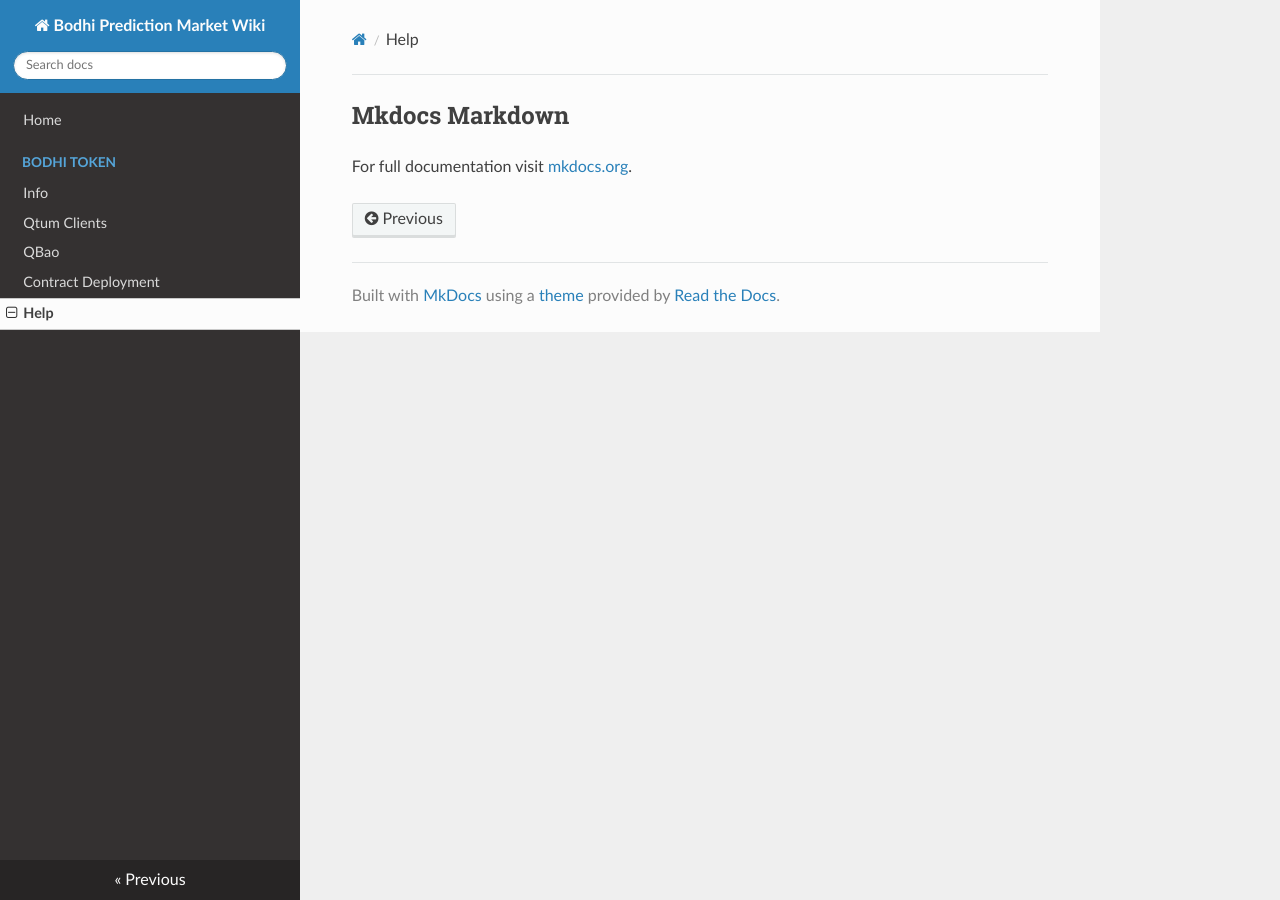
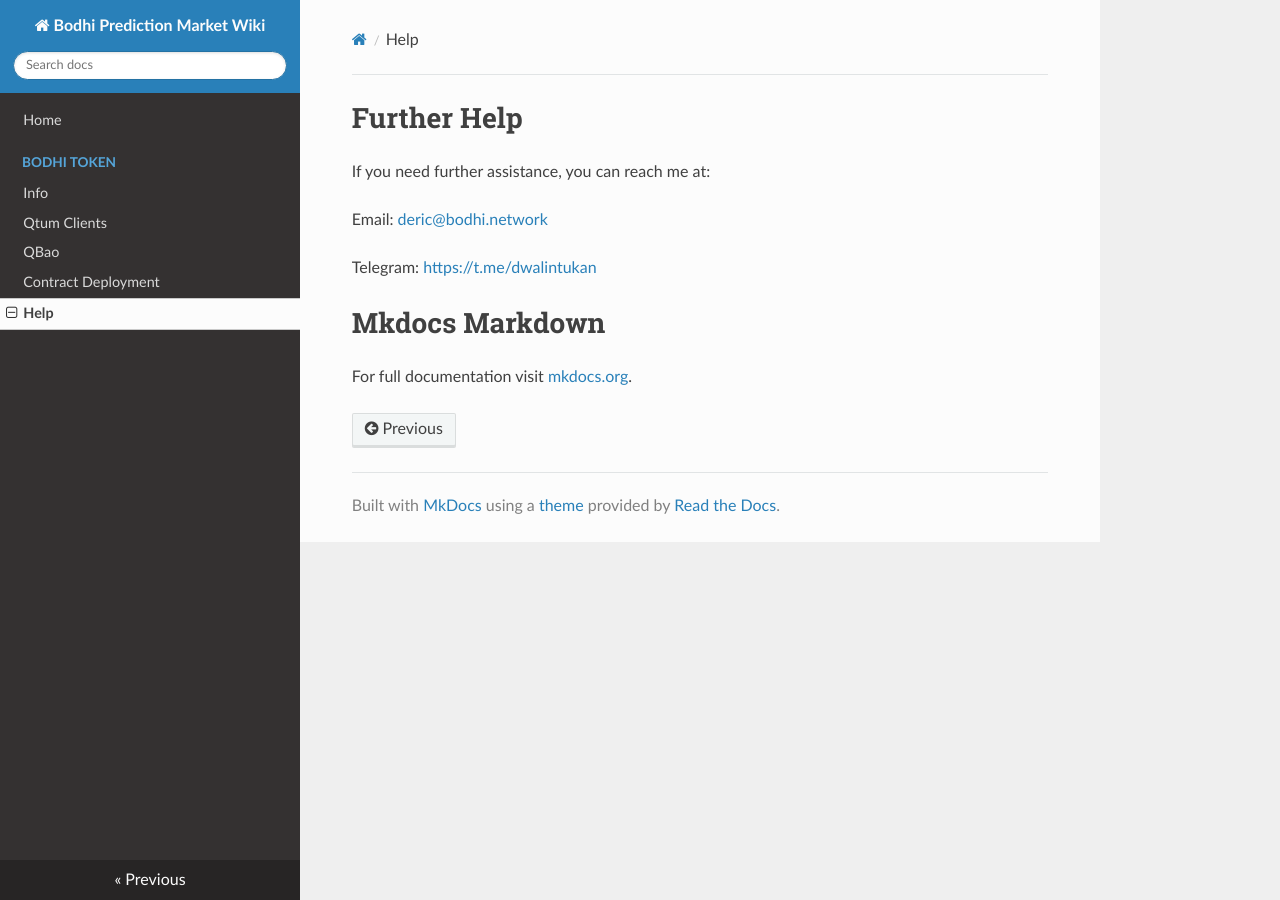
Before and after one commit to bodhiproject/wiki, an MkDocs documentation site: the page built from docs/help.md, in a window 1280 px wide. Built offline with MkDocs 1.6.1, drawn with Linux system fonts in a browser that asks for light colours; nearby versions of some CDN libraries; old or Windows-style settings are respelled for this version of MkDocs.

Commit message:
Add direct contact to help page

```diff
--- a/docs/help.md
+++ b/docs/help.md
@@ -1,3 +1,10 @@
-## Mkdocs Markdown
+# Further Help
+If you need further assistance, you can reach me at:
 
+Email: [deric@bodhi.network](mailto:deric@bodhi.network)
+
+Telegram: [https://t.me/dwalintukan](https://t.me/dwalintukan)
+
+
+# Mkdocs Markdown
 For full documentation visit [mkdocs.org](http://mkdocs.org).
```
Also changed, not shown: docs/bodhi_token/qtum_clients.md (+1 -1 lines), site/bodhi_token/qtum_clients/index.html, site/help/index.html, site/index.html, site/search/search_index.json.
